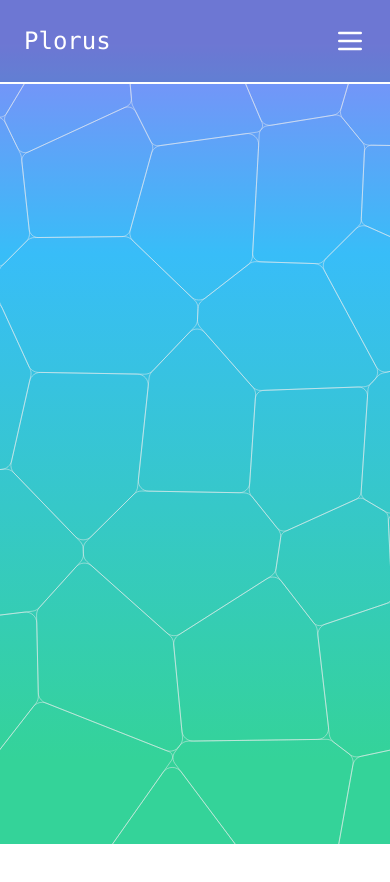
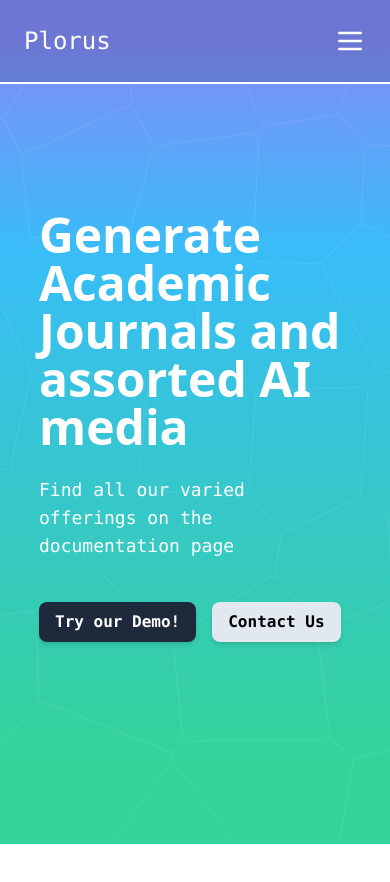
Before and after one commit to pragyachik/Plorus, a Next.js app: page / in a window 390 px wide. Shown: the top 882 px of the page. Built offline with nearby package versions, Linux system fonts and the light colour scheme.

Commit message:
UI, responsive

```diff
--- a/components/Footer.js
+++ b/components/Footer.js
@@ -3,7 +3,7 @@ const Footer = () => {
   return (
     <>
       <div className="h-[70vh] w-full bg-gray-800 pt-8 pb-8 flex flex-col justify-between px-12">
-        <div className="pl-12 pr-12  flex flex-row justify-between h-[55vh]">
+        <div className="pl-12 pr-12 w-full flex flex-row justify-between h-[55vh]">
 
         </div>
         <div className="my-4 border-t border-t-volcanic-800 md:hidden "></div>
--- a/components/HeroSection.js
+++ b/components/HeroSection.js
@@ -1,18 +1,29 @@
+import Image from 'next/image'
+// import dashboardImage from "../public/dashboard_placeholder.png"
 
 const HeroSection = () => {
   return (
     <>
       <div className="flex flex-col h-[300vh] w-full">
         <div className="h-[100vh] w-full bg-gradient-to-r md:bg-gradient-to-b from-indigo-400 from-5% via-sky-400 via-30% to-emerald-400 to-90%">
-          <div className="mt-[10vh] h-[90vh] w-full bg-my_bg_image bg-cover bg-center bg-no-repeat">
-            <div className="md:hidden">
-              <div className="text-6xl text-white font-bold font-sans pl-[10vw] pt-[25vh] w-[60vw]">
+          <div className="mt-[10vh] h-[90vh] w-full bg-my_bg_image bg-cover bg-center bg-no-repeat flex flex-row">
+            <div className="">
+              <div className="text-6xl text-white font-bold font-sans pl-[10vw] pt-[25vh] w-[60vw] lg:w-[90vw] md:pt-[15vh] md:text-5xl">
                 Generate Academic Journals and assorted AI media
               </div>
-              <div className="text-xl text-white font-mono pl-[10vw] pt-[5vh] w-[60vw]">
+              <div className="text-xl text-white font-mono pl-[10vw] pt-[3vh] w-[60vw] lg:w-[90vw] md:text-lg">
                 Find all our varied offerings on the documentation page
               </div>
+              <div className="pl-[10vw] pt-[5vh] flex flex-row">
+                <div>
+                  <button className="bg-slate-800 shadow-md text-white rounded-lg px-8 py-2 mr-4 text-lg font-bold font-mono hover:shadow-lg hover:bg-slate-900 md:text-base md:px-4 md:py-2 md:mr-2">Try our Demo!</button>
+                  <button className="bg-slate-200 text-black shadow-md rounded-lg px-8 py-2 ml-4 text-lg font-bold font-mono hover:shadow-lg hover:bg-slate-100 md:text-base md:px-4 md:py-2 md:ml-2">Contact Us</button>
+                </div>
+              </div>
             </div>
+            {/* <div className="md:hidden w-full h-full flex items-center justify-center mr-[10vw]">
+              <Image src="/dashboard_placeholder.png" width={1200} height={800} />
+            </div> */}
           </div>
 
         </div>
```
Also changed, not shown: public/cells-bg.svg, public/dashboard_placeholder.png (added).
